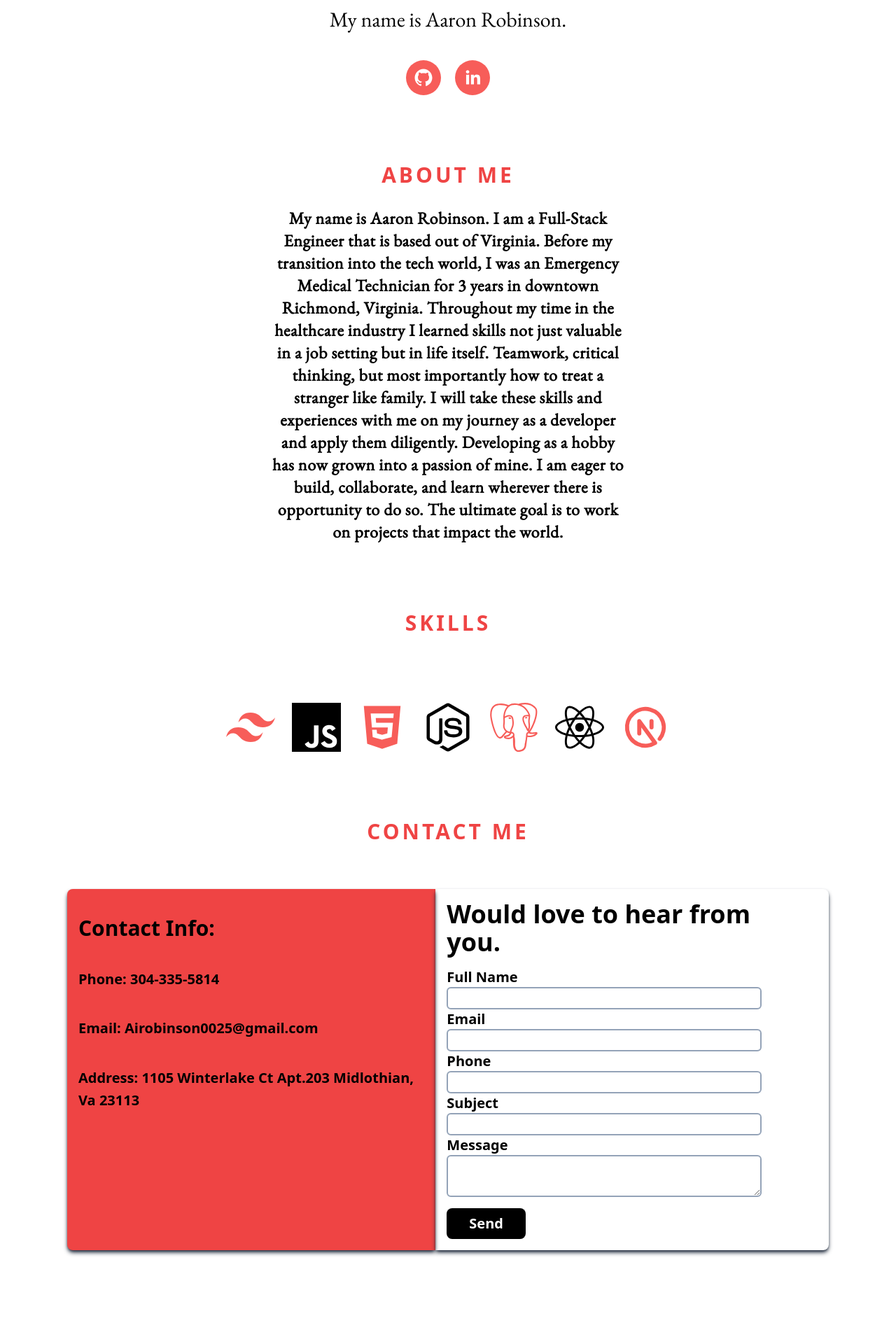
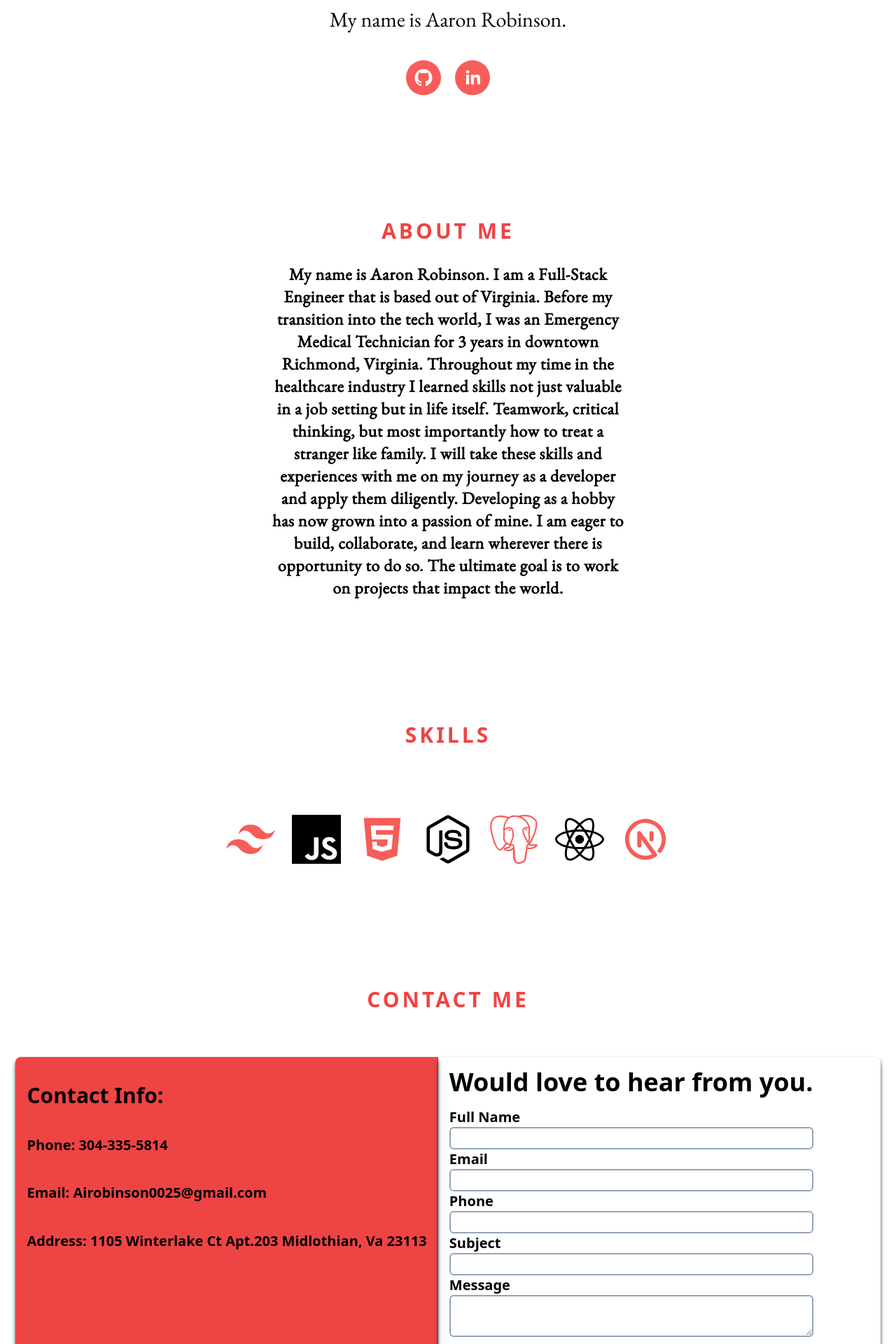
Before and after one commit to Airobinson0025/Portfolio, a Next.js app: page / in a window 1280 px wide. Shown: the part 280-2200 px from the top of the page at 70% size. Before the commit the page ends 2162 px from the top, so only its background shows below. Built offline with nearby package versions, Linux system fonts and the light colour scheme.

Commit message:
small adjustments

```diff
--- a/app/components/About.jsx
+++ b/app/components/About.jsx
@@ -3,7 +3,7 @@ import React from 'react'
 
 const About = () => {
   return (
-    <div className='flex flex-col justify-center text-center pt-24'>
+    <div className='flex flex-col justify-center text-center pt-44'>
         <h1 className='text-red-500 sm:text-2xl md:text-3xl  font-bold tracking-[4px]'>ABOUT ME</h1>
         <p className='font-garamond font-extrabold sm:text-lg md:text-2xl pt-7 sm:mx-24 md:mx-54 lg:mx-72 xl:mx-96 tracking-wide'>My name is Aaron Robinson. I am a Full-Stack Engineer that is based out of Virginia.
 
--- a/app/components/Contact.jsx
+++ b/app/components/Contact.jsx
@@ -2,9 +2,9 @@ import React from 'react'
 
 const Contact = () => {
   return (
-    <div className='p-24'>
+    <div className='pt-44'>
       <h1 className='text-red-500 text-center sm:text-2xl md:text-3xl  font-bold tracking-[4px] pb-16 box-border'>CONTACT ME</h1>
-      <div className='flex justify-center text-xl '>
+      <div className='flex justify-center text-xl pb-24'>
       <div className='flex flex-col justify-evenly leading-8 pb-40 bg-red-500 text-black px-4  font-bold font-sans rounded-l-lg shadow-md shadow-slate-800'>
         <p className='text-3xl'>Contact Info:</p>
         <p>Phone: 304-335-5814</p>
--- a/app/components/Skills.jsx
+++ b/app/components/Skills.jsx
@@ -9,7 +9,7 @@ import { TbBrandNextjs } from 'react-icons/tb'
 
 const Skills = () => {
   return (
-    <div className='flex flex-col justify-center text-center pt-24'>
+    <div className='flex flex-col justify-center text-center pt-44'>
       <h1 className='text-red-500 sm:text-2xl md:text-3xl  font-bold tracking-[4px]'>SKILLS</h1>
       <div className='flex items-center justify-center space-x-6 pt-24'>
         <SiTailwindcss size={70 } color='#F75D59'/>
```
